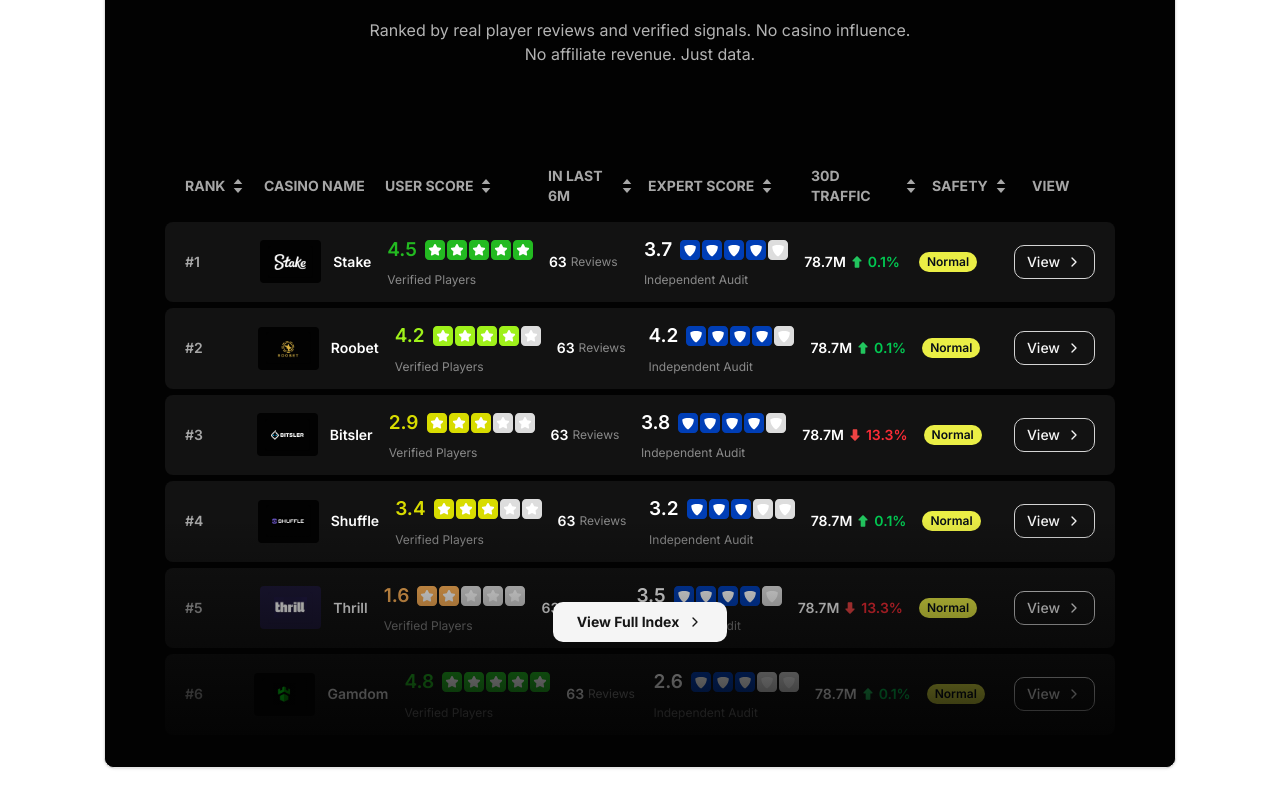
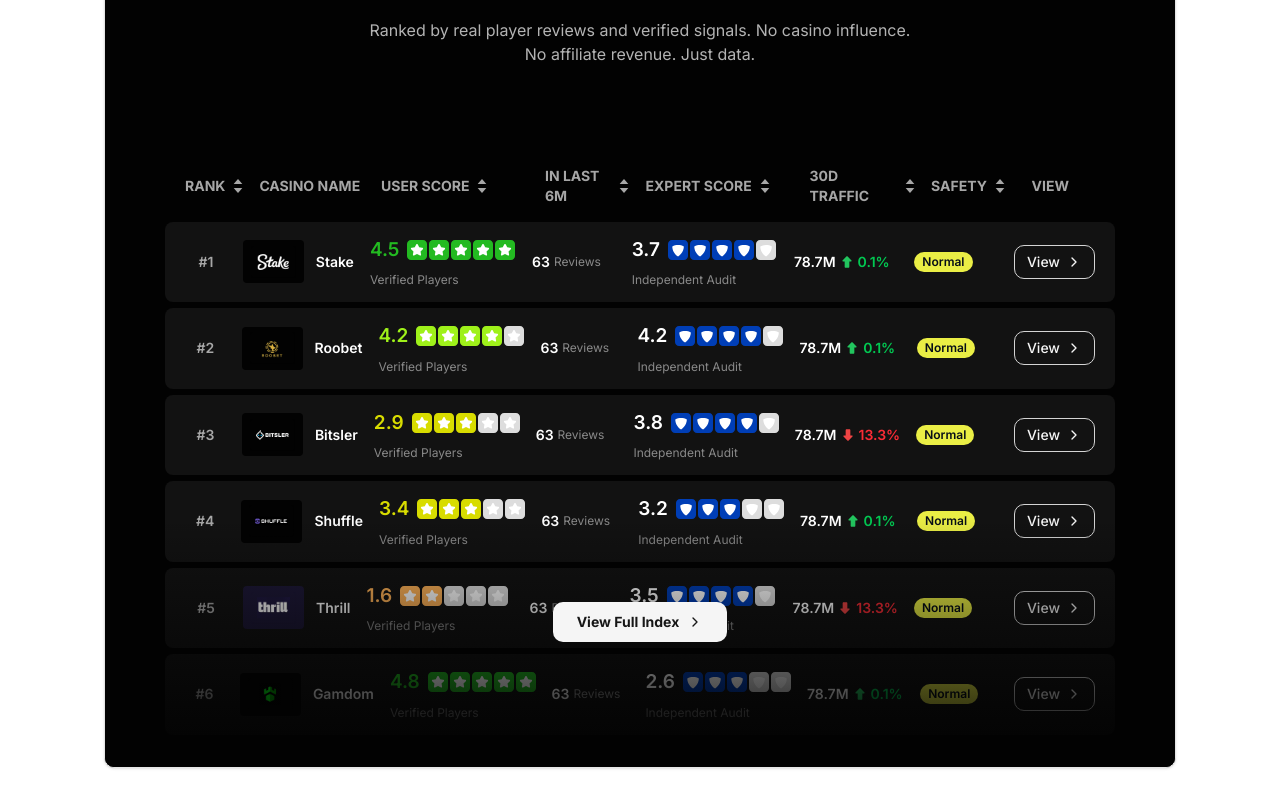
Before and after one commit to adammuflihun/coinbets, a Next.js app: page / in a window 1280 px wide. Shown: the part 1418-2218 px from the top of the page. Built offline with nearby package versions, Linux system fonts and the light colour scheme.

Commit message:
Center rank column in casino index table
Co-Authored-By: Claude Opus 4.6 <noreply@anthropic.com>

```diff
--- a/src/components/casino-index.tsx
+++ b/src/components/casino-index.tsx
@@ -184,9 +184,9 @@ function CasinoRow({ casino }: { casino: (typeof casinos)[number] }) {
   const isPositive = casino.trafficChange >= 0;
 
   return (
-    <div className="grid grid-cols-[3fr_5fr_7fr_4fr_7fr_5fr_4fr_3fr] items-center gap-4 bg-[#121212] rounded-md px-5 py-3.5">
+    <div className="grid grid-cols-[2fr_5fr_7fr_4fr_7fr_5fr_4fr_3fr] items-center gap-4 bg-[#121212] rounded-md px-5 py-3.5">
       {/* Rank */}
-      <span className="text-sm font-semibold text-[#a7a7a7]">
+      <span className="text-sm font-semibold text-[#a7a7a7] text-center">
         #{casino.rank}
       </span>
 
@@ -285,8 +285,8 @@ export function CasinoIndex() {
         </div>
 
         {/* Table header */}
-        <div className="grid grid-cols-[3fr_5fr_7fr_4fr_7fr_5fr_4fr_3fr] items-center gap-4 px-20 pb-4 text-sm font-bold text-[#f8f8f8]/67 uppercase">
-          <div className="flex items-center gap-2">
+        <div className="grid grid-cols-[2fr_5fr_7fr_4fr_7fr_5fr_4fr_3fr] items-center gap-4 px-20 pb-4 text-sm font-bold text-[#f8f8f8]/67 uppercase">
+          <div className="flex items-center justify-center gap-2">
             Rank
             <SortIcon />
           </div>
```
